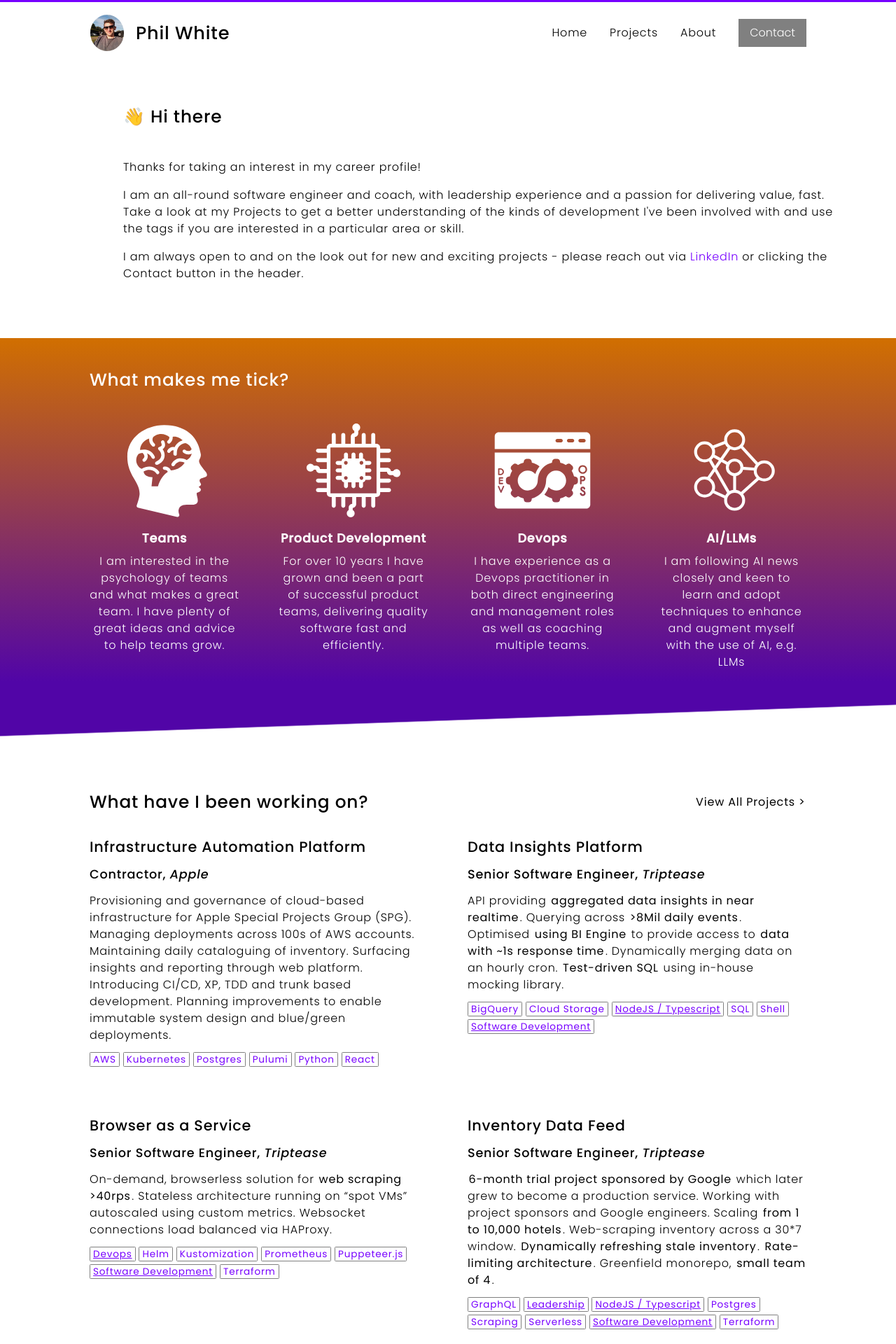
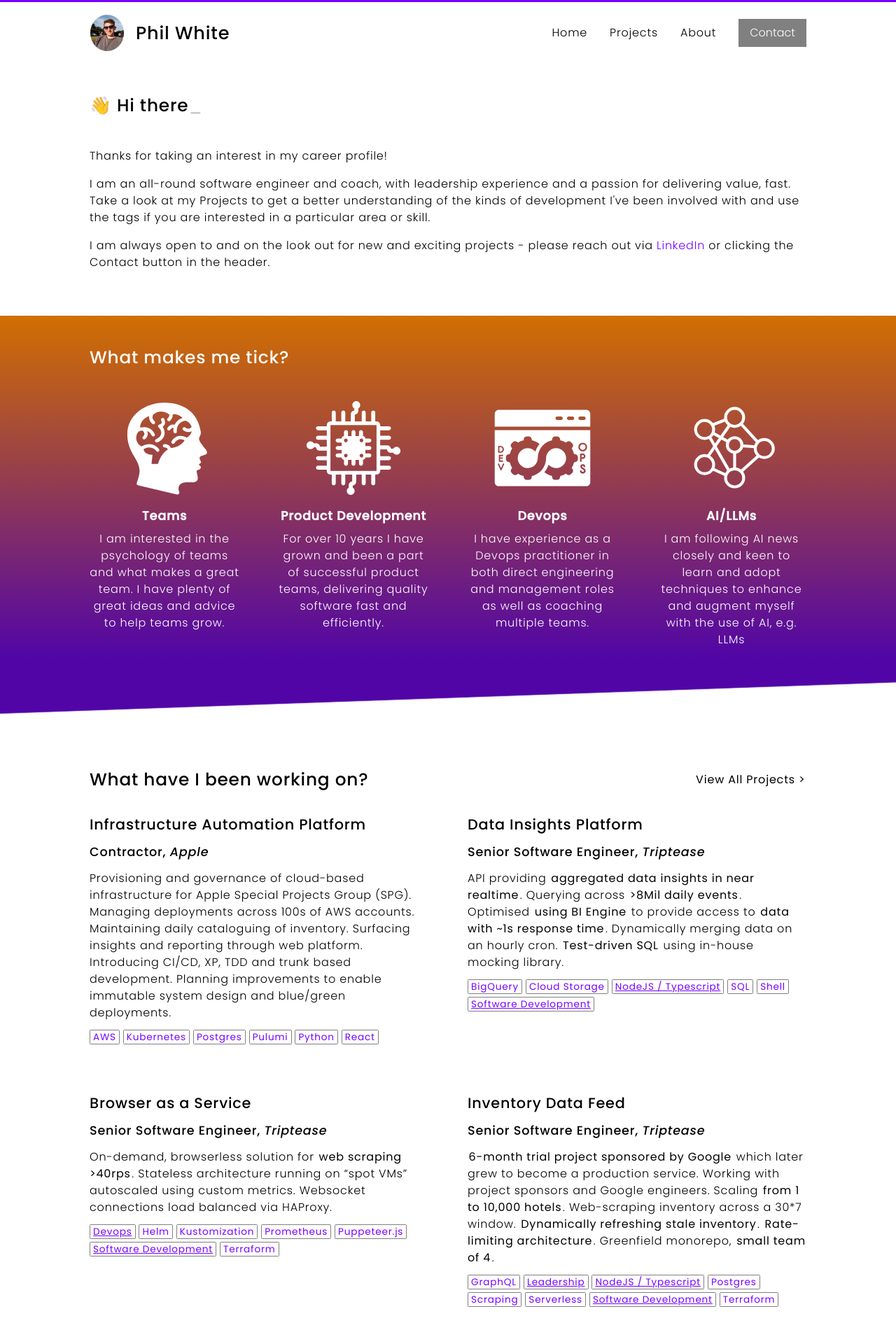
Before and after one commit to philwhiteuk/cv, a Jekyll site: the page built from pages/index.html, in a window 1280 px wide. Shown: the top 1920 px of the page at 70% size. Built offline with Jekyll 4.4.1, drawn with Linux system fonts in a browser that asks for light colours.

Commit message:
♻️ unnest content

```diff
--- a/pages/index.html
+++ b/pages/index.html
@@ -4,11 +4,7 @@ title: Home
 order: -1
 permalink: /
 ---
-<section id="welcome">
-  <div class="wrapper">
-    <h2 id="hi-there">👋 Hi there<span class="caret"></span></h2>
-    <p>Thanks for taking an interest in my career profile!</p>
-    <p>I am an all-round software engineer and coach, with leadership experience and a passion for delivering value, fast. Take a look at my <a href="/cv/projects">Projects</a> to get a better understanding of the kinds of development I've been involved with and use the tags if you are interested in a particular area or skill.</p>
-    <p>I am always open to and on the look out for new and exciting projects - please reach out via <a href="https://www.linkedin.com/in/philwhiteuk">LinkedIn</a> or clicking the Contact button in the header.</p>
-  </div>
-</section>
+<h2 id="hi-there">👋 Hi there<span class="term-caret"/></h2>
+<p>Thanks for taking an interest in my career profile!</p>
+<p>I am an all-round software engineer and coach, with leadership experience and a passion for delivering value, fast. Take a look at my <a href="/cv/projects">Projects</a> to get a better understanding of the kinds of development I've been involved with and use the tags if you are interested in a particular area or skill.</p>
+<p>I am always open to and on the look out for new and exciting projects - please reach out via <a href="https://www.linkedin.com/in/philwhiteuk">LinkedIn</a> or clicking the Contact button in the header.</p>
```
